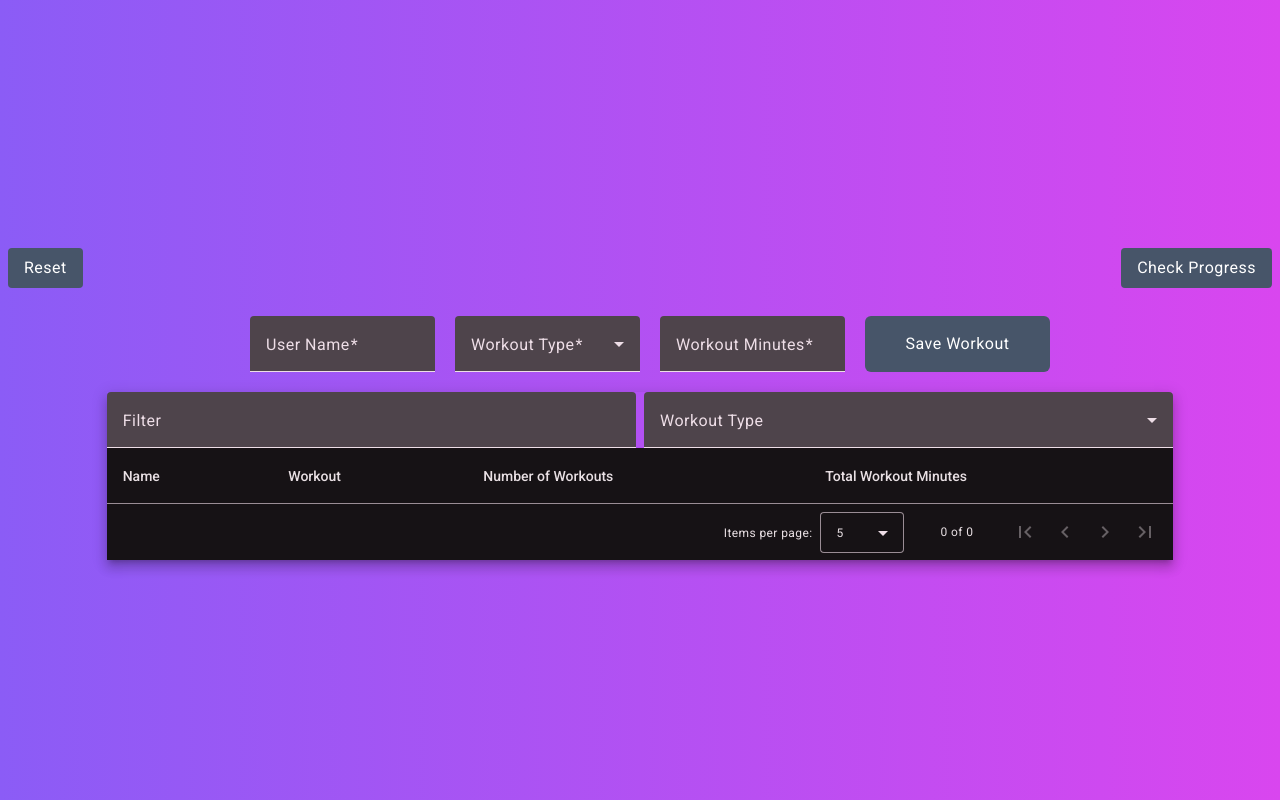
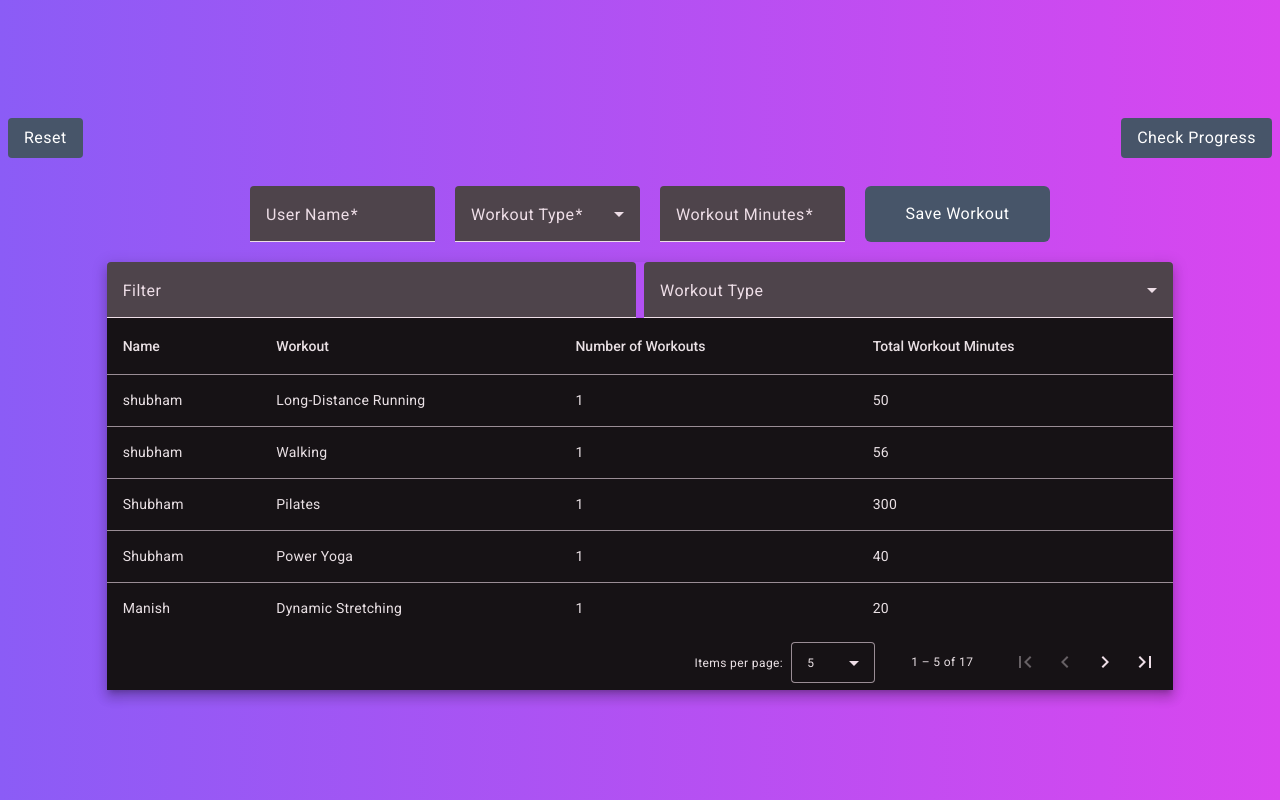
Before and after one commit to LORD-Nikhil-Patil/AngularProject, an Angular app: page / in a window 1280 px wide. Built offline with nearby package versions, Linux system fonts and the light colour scheme.

Commit message:
default list added

```diff
--- a/src/app/landing/landing.component.ts
+++ b/src/app/landing/landing.component.ts
@@ -16,6 +16,114 @@ import { MatSort, Sort, MatSortModule } from '@angular/material/sort';
 import { Router, ActivatedRoute } from '@angular/router';
 
 import {Exercise} from '../types'
+
+const defaultList = [
+  {
+      "userName": "test",
+      "workoutType": "Weightlifting",
+      "workoutMinutes": 147,
+      "count": 2
+  },
+  {
+      "userName": "test",
+      "workoutType": "Bodyweight Exercises",
+      "workoutMinutes": 58,
+      "count": 2
+  },
+  {
+      "userName": "Ravi",
+      "workoutType": "Running/Jogging",
+      "workoutMinutes": 60,
+      "count": 2
+  },
+  {
+      "userName": "Ravi",
+      "workoutType": "Swimming",
+      "workoutMinutes": 20,
+      "count": 1
+  },
+  {
+      "userName": "Ravi",
+      "workoutType": "Yoga",
+      "workoutMinutes": 50,
+      "count": 1
+  },
+  {
+      "userName": "Kishan",
+      "workoutType": "Pilates",
+      "workoutMinutes": 45,
+      "count": 1
+  },
+  {
+      "userName": "kishan",
+      "workoutType": "Dynamic Stretching",
+      "workoutMinutes": 23,
+      "count": 1
+  },
+  {
+      "userName": "kishan",
+      "workoutType": "Resistance Bands",
+      "workoutMinutes": 444,
+      "count": 1
+  },
+  {
+      "userName": "Rahul",
+      "workoutType": "Medicine Ball Workouts",
+      "workoutMinutes": 20,
+      "count": 1
+  },
+  {
+      "userName": "Rahul",
+      "workoutType": "Cycling",
+      "workoutMinutes": 50,
+      "count": 1
+  },
+  {
+      "userName": "Rahul",
+      "workoutType": "Swimming (Endurance)",
+      "workoutMinutes": 60,
+      "count": 1
+  },
+  {
+      "userName": "Manish",
+      "workoutType": "Zumba",
+      "workoutMinutes": 60,
+      "count": 1
+  },
+  {
+      "userName": "Manish",
+      "workoutType": "Dynamic Stretching",
+      "workoutMinutes": 20,
+      "count": 1
+  },
+  {
+      "userName": "Shubham",
+      "workoutType": "Power Yoga",
+      "workoutMinutes": 40,
+      "count": 1
+  },
+  {
+      "userName": "Shubham",
+      "workoutType": "Pilates",
+      "workoutMinutes": 300,
+      "count": 1
+  },
+  {
+      "userName": "shubham",
+      "workoutType": "Walking",
+      "workoutMinutes": 56,
+      "count": 1
+  },
+  {
+      "userName": "shubham",
+      "workoutType": "Long-Distance Running",
+      "workoutMinutes": 50,
+      "count": 1
+  }
+]
+
+localStorage.setItem('workouts', JSON.stringify(defaultList));
+
 
 const Exercises: Exercise[] = JSON.parse(
   localStorage.getItem('workouts') || '[]'
```
